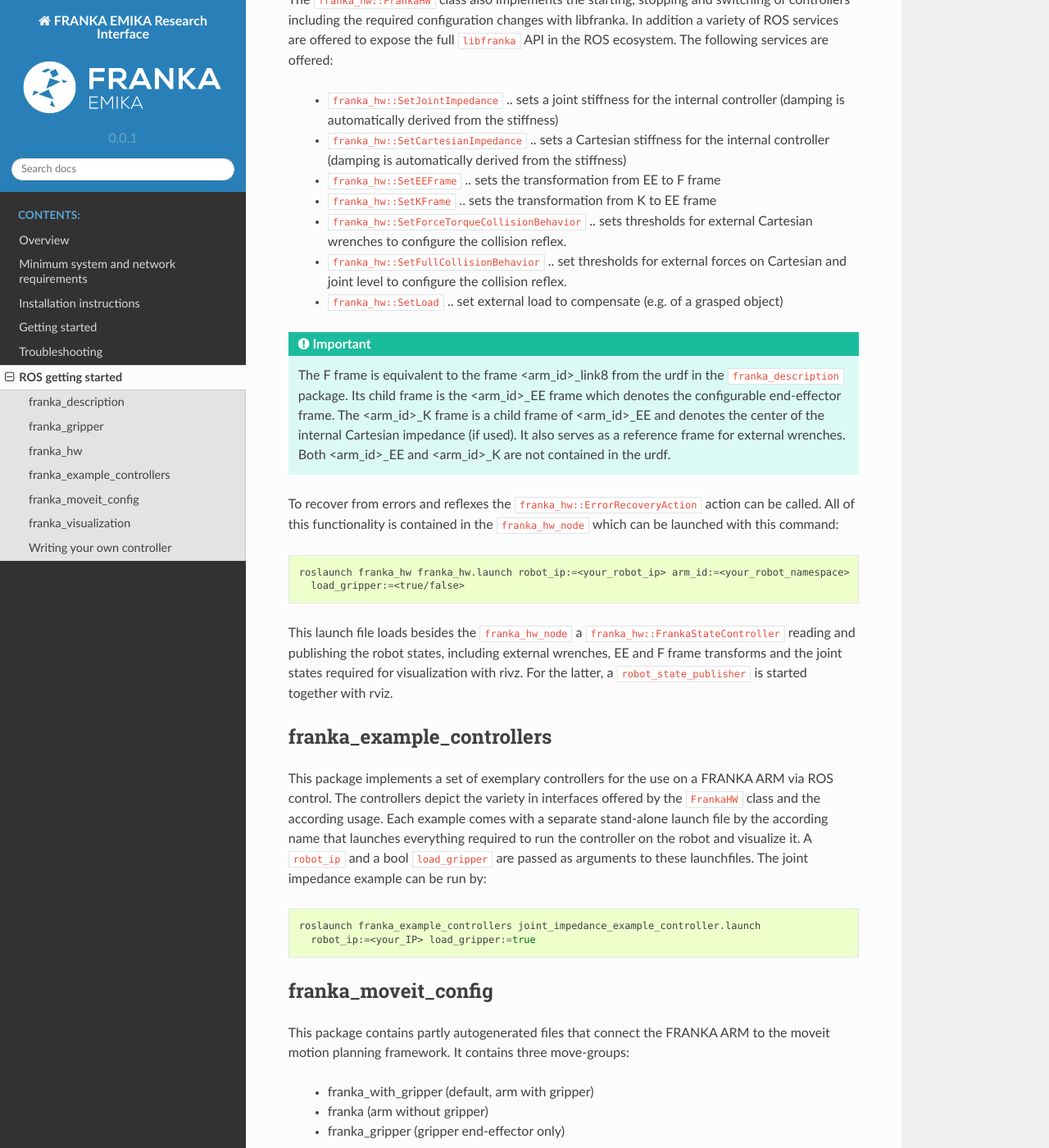
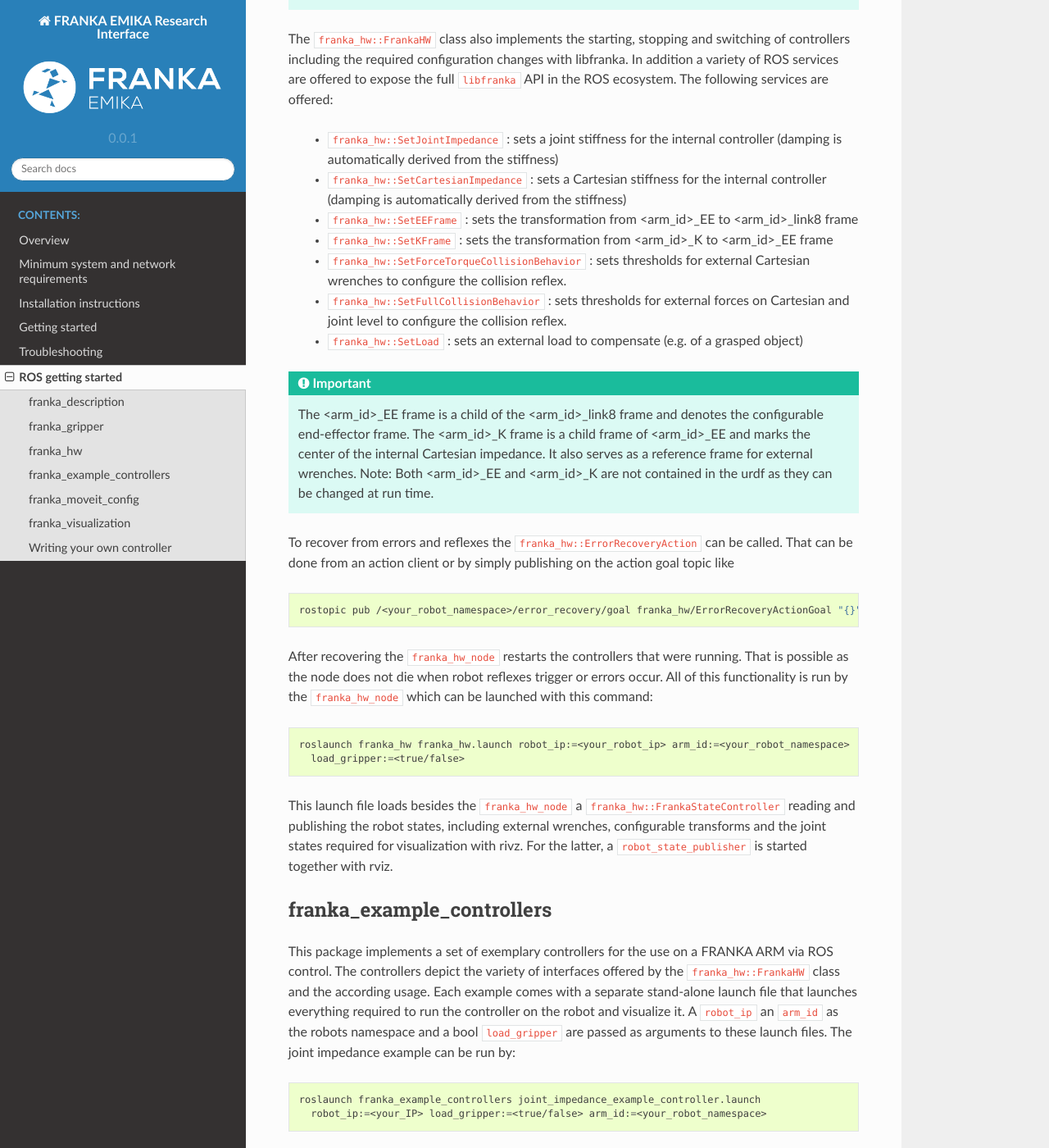
Before and after one commit to frankaemika/docs, a Sphinx documentation site: the page built from source/ros_introduction.rst, in a window 1280 px wide and 1400 px high, scrolled down 1936 px. Shown: the whole window at 82% size. Built offline with Sphinx 7.4.7 and the Read the Docs theme 2.0.0, drawn with Linux system fonts in a browser that asks for light colours; some of the changed text lies outside the part shown.

Commit message:
added missing content, minor fixes

```diff
--- a/source/ros_introduction.rst
+++ b/source/ros_introduction.rst
@@ -11,17 +11,19 @@
 
 
 The ``franka_ros`` repository contains a variety of packages that are briefly introduced in the
-following.
+following before giving a short how-to for :ref:`writing own controllers <write_own_controller>`. In
+general all parameters passed to launch files in this section come with default values, so
+specifying them explicitely can be omitted in case the defaults are correct.
 
 
 franka_description
 ------------------
 This package contains the description of the FRANKA ARM and the FRANKA HAND in terms of kinematics,
-joint limits, visual surfaces and a collision space. The latter is a simplified version of the
+joint limits, visual surfaces and collision space. The latter is a simplified version of the
 more detailed visual description to decrease the computational weight of collision checking. The
-descriptions are based on the urdf format (according to `this documentation
-<http://wiki.ros.org/urdf/XML>`_ ). The files do NOT contain inertial terms and can therefore not be
-used for dynamics simulations (e.g. gazebo). The package contains launch files, allowing to display
+descriptions are based on the urdf format according to the `urdf xml documentation
+<http://wiki.ros.org/urdf/XML>`_ . The files do NOT contain inertial terms and can therefore not be
+used for dynamics simulations (e.g. gazebo). The package offers launch files, allowing to display
 the robot descriptions of the arm and the gripper.
 
 .. code-block:: shell
@@ -33,18 +35,18 @@
 
 franka_gripper
 --------------
-This package contains the ``franka_gripper_node`` that allows to interface a gripper of type
-FRANKA HAND from ROS. The node publishes the joint states of the gripper and offers action servers
-for the following actions:
+This package implements the ``franka_gripper_node`` for interfacing a gripper of type FRANKA HAND
+from ROS. The node publishes the joint states of the gripper and offers action servers for the
+following actions:
 
- * ``franka_gripper::MoveAction`` (width, speed) .. moves to a target width with the defined speed.
- * ``franka_gripper::GraspAction`` (width, speed, max_current) .. tries to grasp at the desired
+ * ``franka_gripper::MoveAction`` (width, speed) : moves to a target width with the defined speed.
+ * ``franka_gripper::GraspAction`` (width, speed, max_current) : tries to grasp at the desired
    width with the maximum current while closing with the given speed.
- * ``franka_gripper::HomingAction`` () .. homes the gripper and updates the maximum width given the
+ * ``franka_gripper::HomingAction`` () : homes the gripper and updates the maximum width given the
    mounted fingers.
- * ``franka_gripper::StopAction`` () .. aborts a running action. This can be used to stop applying
+ * ``franka_gripper::StopAction`` () : aborts a running action. This can be used to stop applying
    forces after grasping.
- * ``control_msgs::GripperCommandAction`` (width, max_effort) .. A standard gripper action
+ * ``control_msgs::GripperCommandAction`` (width, max_effort) : A standard gripper action
    recognized by moveit.
 
 
@@ -61,18 +63,18 @@
 ---------
 This package contains the hardware abstraction of the FRANKA ARM for the ROS control framework
 based on the ``libfranka`` API. The hardware class ``franka_hw::FrankaHW`` is implemented in this
-package offering the following interfaces for use in controllers:
+package offering the following interfaces to controllers:
 
  * ``hardware_interface::JointStateInterface``:  reads joint states.
  * ``hardware_interface::PositionJointInterface``:  commands joint positions and reads joint states
  * ``hardware_interface::VelocityJointInterface``:  commands joint velociteis and reads joint
    states.
  * ``hardware_interface::EffortJointInterface``:  commands joint torques and reads joint states.
- * ``franka_hw::FrankaStateInterface``:  reads the complete FRANKA robot state.
- * ``franka_hw::FrankaPoseCartesianInterface``:  commands cartesian poses and reads the robot
+ * ``franka_hw::FrankaStateInterface``:  reads the FRANKA robot state.
+ * ``franka_hw::FrankaPoseCartesianInterface``:  commands cartesian poses and reads the FRANKA robot
    state.
  * ``franka_hw::FrankaVelocityCartesianInterface``:  commands cartesian velocities and reads the
-   robot state.
+   FRANKA robot state.
  * ``franka_hw::FrankaModelInterface``:  reads the dynamic and kinematic model of the robot.
 
 .. important::
@@ -88,30 +90,38 @@
 ROS services are offered to expose the full ``libfranka`` API in the ROS ecosystem. The following
 services are offered:
 
- * ``franka_hw::SetJointImpedance`` .. sets a joint stiffness for the internal controller
+ * ``franka_hw::SetJointImpedance`` : sets a joint stiffness for the internal controller
    (damping is automatically derived from the stiffness)
- * ``franka_hw::SetCartesianImpedance`` .. sets a Cartesian stiffness for the internal controller
+ * ``franka_hw::SetCartesianImpedance`` : sets a Cartesian stiffness for the internal controller
    (damping is automatically derived from the stiffness)
- * ``franka_hw::SetEEFrame`` .. sets the transformation from EE to F frame
- * ``franka_hw::SetKFrame`` .. sets the transformation from K to EE frame
- * ``franka_hw::SetForceTorqueCollisionBehavior`` .. sets thresholds for external Cartesian wrenches
+ * ``franka_hw::SetEEFrame`` : sets the transformation from <arm_id>_EE to <arm_id>_link8 frame
+ * ``franka_hw::SetKFrame`` : sets the transformation from <arm_id>_K to <arm_id>_EE frame
+ * ``franka_hw::SetForceTorqueCollisionBehavior`` : sets thresholds for external Cartesian wrenches
    to configure the collision reflex.
- * ``franka_hw::SetFullCollisionBehavior`` .. set thresholds for external forces on Cartesian and
+ * ``franka_hw::SetFullCollisionBehavior`` : sets thresholds for external forces on Cartesian and
    joint level to configure the collision reflex.
- * ``franka_hw::SetLoad`` .. set external load to compensate (e.g. of a grasped object)
+ * ``franka_hw::SetLoad`` : sets an external load to compensate (e.g. of a grasped object)
 
 .. important::
 
-    The F frame is equivalent to the frame <arm_id>_link8 from the urdf in the
-    ``franka_description`` package. Its child frame is the <arm_id>_EE frame which denotes the
-    configurable end-effector frame. The <arm_id>_K frame is a child frame of <arm_id>_EE and
-    denotes the center of the internal Cartesian impedance (if used). It also serves as a reference
-    frame for external wrenches. Both <arm_id>_EE and <arm_id>_K are not contained in the urdf.
+    The <arm_id>_EE frame is a child of the <arm_id>_link8 frame and denotes the configurable
+    end-effector frame. The <arm_id>_K frame is a child frame of <arm_id>_EE and marks the center of
+    the internal Cartesian impedance. It also serves as a reference frame for external
+    wrenches. Note: Both <arm_id>_EE and <arm_id>_K are not contained in the urdf as they can be
+    changed at run time.
 
 
-To recover from errors and reflexes the ``franka_hw::ErrorRecoveryAction`` action can be called.
-All of this functionality is contained in the ``franka_hw_node`` which can be launched with this
-command:
+To recover from errors and reflexes the ``franka_hw::ErrorRecoveryAction`` can be called.
+That can be done from an action client or by simply publishing on the action goal topic like
+
+.. code-block:: shell
+
+   rostopic pub /<your_robot_namespace>/error_recovery/goal franka_hw/ErrorRecoveryActionGoal "{}"
+
+
+After recovering the ``franka_hw_node`` restarts the controllers that were running. That is possible
+as the node does not die when robot reflexes trigger or errors occur. All of this functionality is
+run by the ``franka_hw_node`` which can be launched with this command:
 
 .. code-block:: shell
 
@@ -120,9 +130,9 @@
 
 
 This launch file loads besides the ``franka_hw_node`` a ``franka_hw::FrankaStateController``
-reading and publishing the robot states, including external wrenches, EE and F frame transforms
-and the joint states required for visualization with rivz. For the latter, a
-``robot_state_publisher`` is started together with rviz.
+reading and publishing the robot states, including external wrenches, configurable transforms and
+the joint states required for visualization with rivz. For the latter, a ``robot_state_publisher``
+is started together with rviz.
 
 
 .. _example_controllers:
@@ -130,22 +140,22 @@
 franka_example_controllers
 --------------------------
 This package implements a set of exemplary controllers for the use on a FRANKA ARM via ROS control.
-The controllers depict the variety in interfaces offered by the ``FrankaHW`` class and the according
-usage. Each example comes with a separate stand-alone launch file by the according name that
-launches everything required to run the controller on the robot and visualize it. A ``robot_ip`` and
-a bool ``load_gripper`` are passed as arguments to these launchfiles. The joint impedance example
-can be run by:
+The controllers depict the variety of interfaces offered by the ``franka_hw::FrankaHW`` class and
+the according usage. Each example comes with a separate stand-alone launch file that launches
+everything required to run the controller on the robot and visualize it. A ``robot_ip`` an
+``arm_id`` as the robots namespace and a bool ``load_gripper`` are passed as arguments to these
+launch files. The joint impedance example can be run by:
 
 .. code-block:: shell
 
     roslaunch franka_example_controllers joint_impedance_example_controller.launch
-      robot_ip:=<your_IP> load_gripper:=true
+      robot_ip:=<your_IP> load_gripper:=<true/false> arm_id:=<your_robot_namespace>
 
 
 
 franka_moveit_config
 --------------------
-This package contains partly autogenerated files that connect the FRANKA ARM to the moveit motion
+This package contains partly auto generated files that connect the FRANKA ARM to the moveit motion
 planning framework. It contains three move-groups:
 
  * franka_with_gripper  (default, arm with gripper)
@@ -187,9 +197,9 @@
 .. important::
 
     Only one instance of a ``franka::Robot`` can connect to the robot meaning the
-    ``franka_joint_state_publisher`` cannot run in parallel to e.g. the control frame work from
-    ``franka_hw``
+    ``franka_joint_state_publisher`` cannot run in parallel to e.g. the ``franka_hw_node``.
 
+.. _write_own_controller:
 
 Writing  your own controller
 ----------------------------
```
